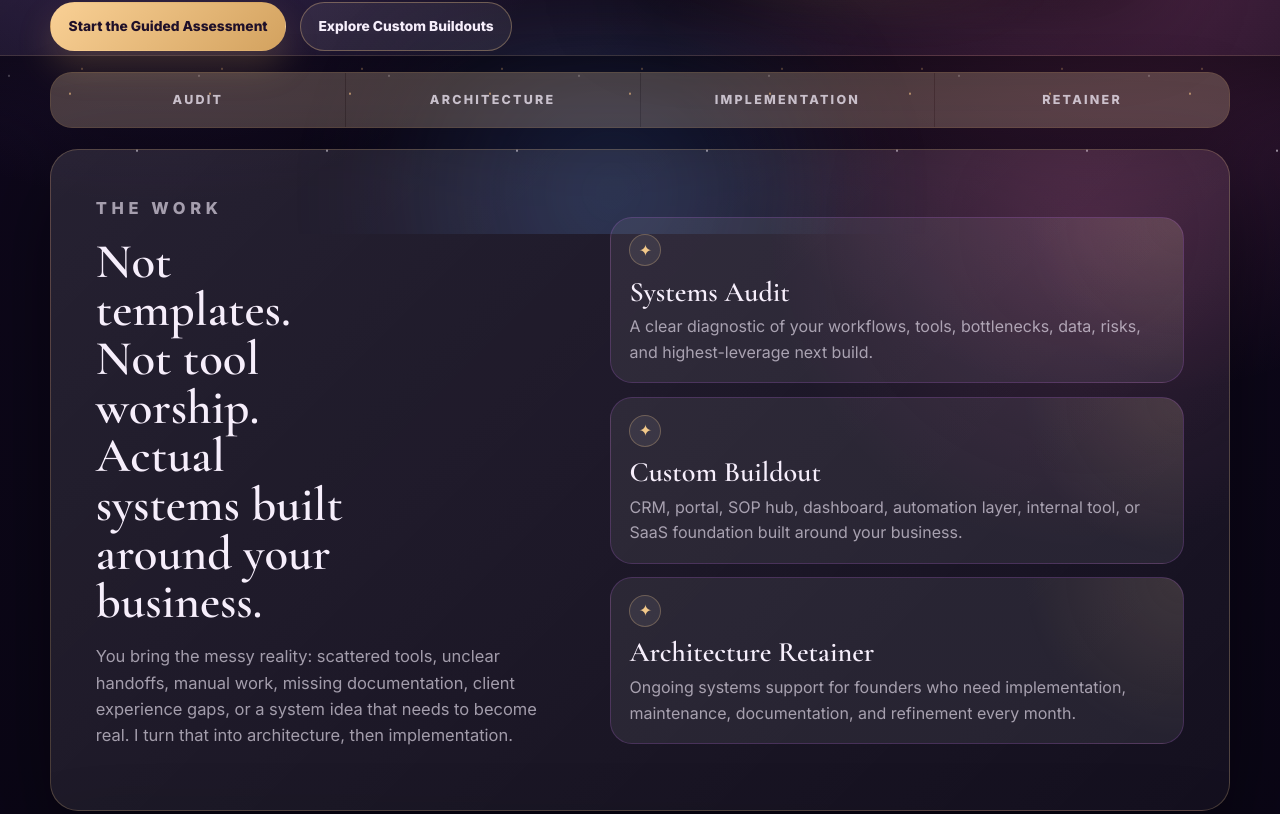
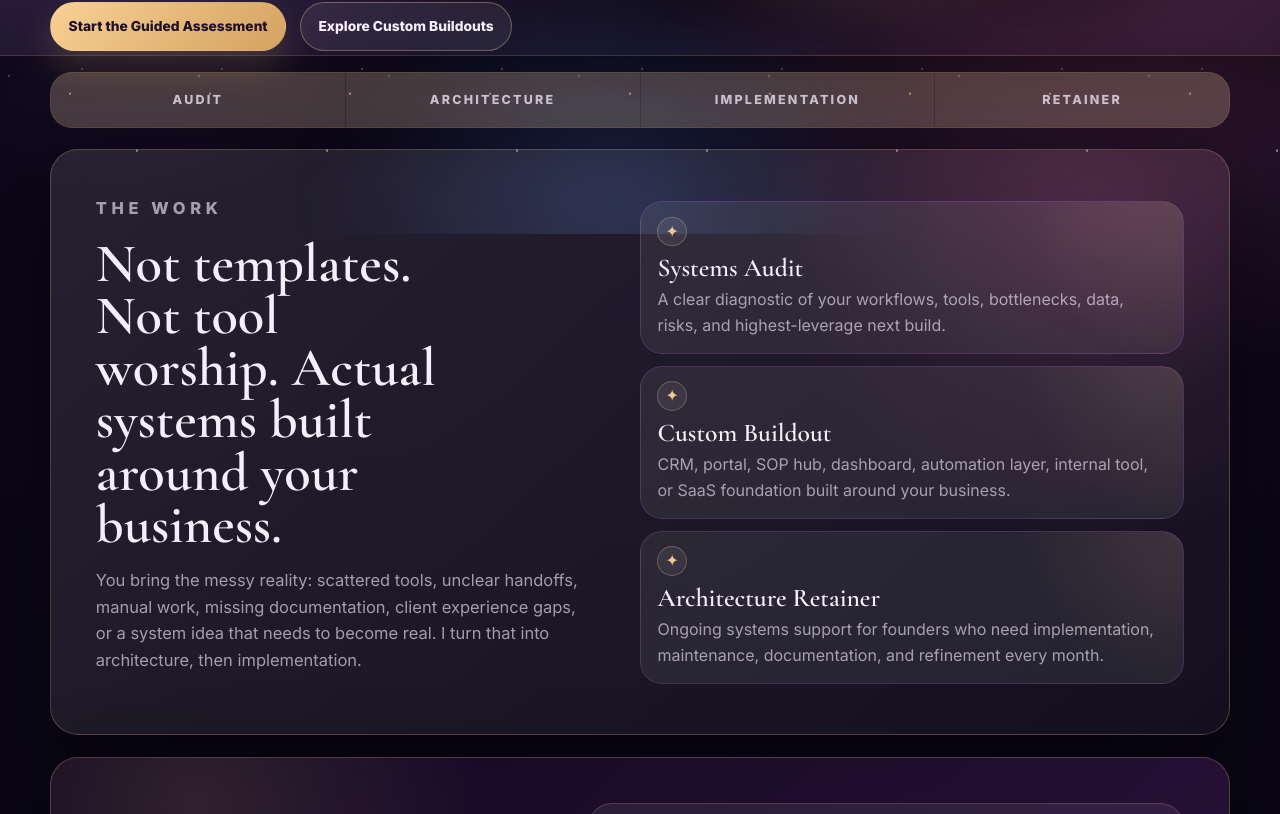
Before and after one commit to TheArcanaSystems/arcana-systems-website, a Next.js app: page / in a window 1280 px wide. Shown: the part 566-1380 px from the top of the page. Built offline with nearby package versions, Linux system fonts and the light colour scheme.

Commit message:
Balance homepage work section

```diff
--- a/app/globals.css
+++ b/app/globals.css
@@ -458,17 +458,23 @@ h3 {
 
 .intro-panel {
   display: grid;
-  grid-template-columns: minmax(300px, 0.82fr) minmax(420px, 1fr);
-  gap: clamp(1.4rem, 3.4vw, 3rem);
+  grid-template-columns: minmax(460px, 0.95fr) minmax(420px, 1.05fr);
+  gap: clamp(1.5rem, 4vw, 4.25rem);
   align-items: center;
 }
 
 .intro-panel .section-intro {
-  max-width: 620px;
+  max-width: 680px;
 }
 
 .intro-panel h2 {
-  max-width: 11.6ch;
+  max-width: 13.4ch;
+  font-size: clamp(2.8rem, 4.25vw, 4.75rem);
+  line-height: 0.96;
+}
+
+.intro-panel .section-intro p {
+  max-width: 54ch;
 }
 
 .section-intro p,
@@ -481,13 +487,13 @@ h3 {
 .path-grid {
   display: grid;
   grid-template-columns: 1fr;
-  gap: 0.85rem;
+  gap: 0.75rem;
   margin-top: 0;
 }
 
 .glass-card {
   min-height: auto;
-  padding: 1.05rem 1.15rem;
+  padding: 0.9rem 1.05rem;
   border: 1px solid var(--line-violet);
   border-radius: 22px;
   background:
@@ -498,9 +504,9 @@ h3 {
 .glass-card span {
   display: inline-grid;
   place-items: center;
-  width: 2rem;
-  height: 2rem;
-  margin-bottom: 0.7rem;
+  width: 1.85rem;
+  height: 1.85rem;
+  margin-bottom: 0.55rem;
   color: var(--pale-gold);
   border: 1px solid rgba(243, 201, 138, 0.28);
   border-radius: 999px;
@@ -508,7 +514,8 @@ h3 {
 }
 
 .glass-card h3 {
-  margin-bottom: 0.45rem;
+  margin-bottom: 0.35rem;
+  font-size: clamp(1.5rem, 2vw, 1.85rem);
 }
 
 .glass-card p {
```
